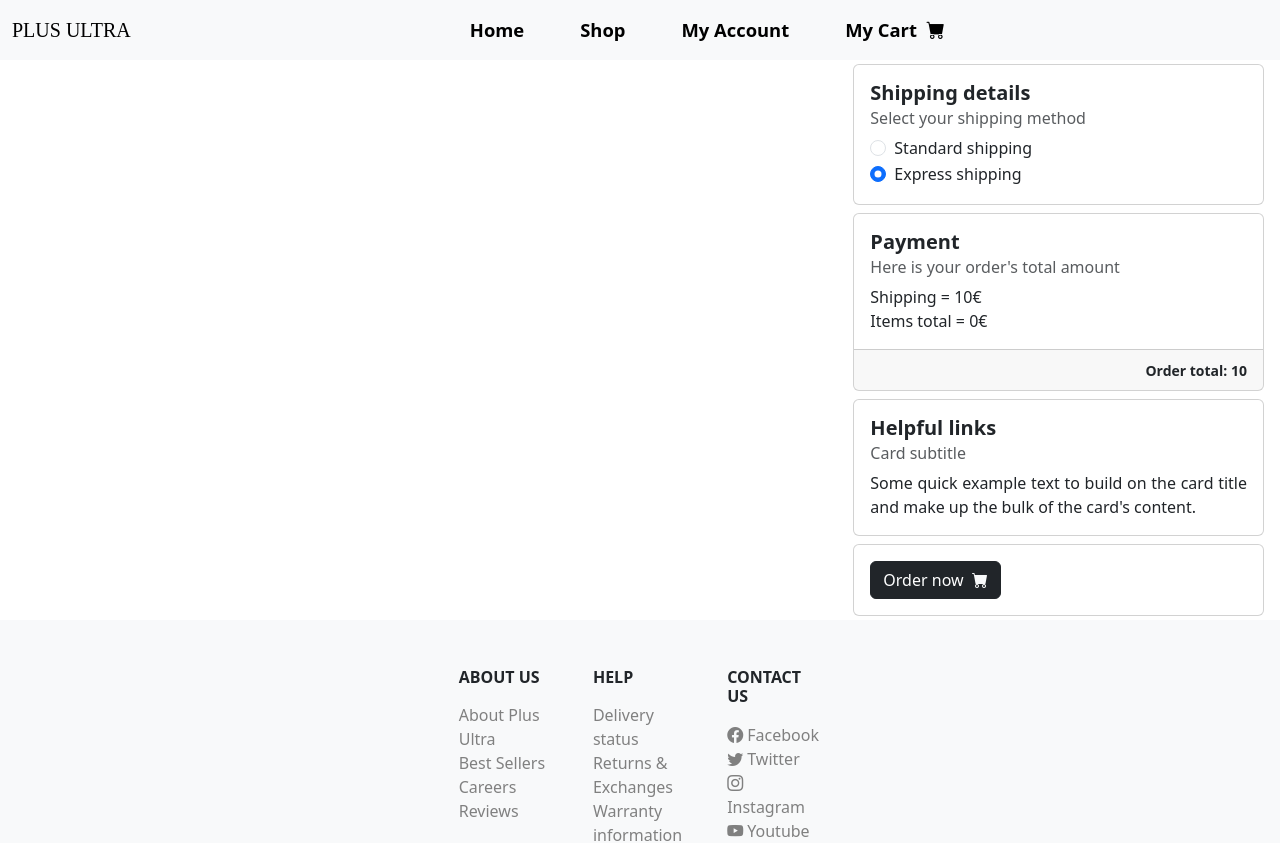
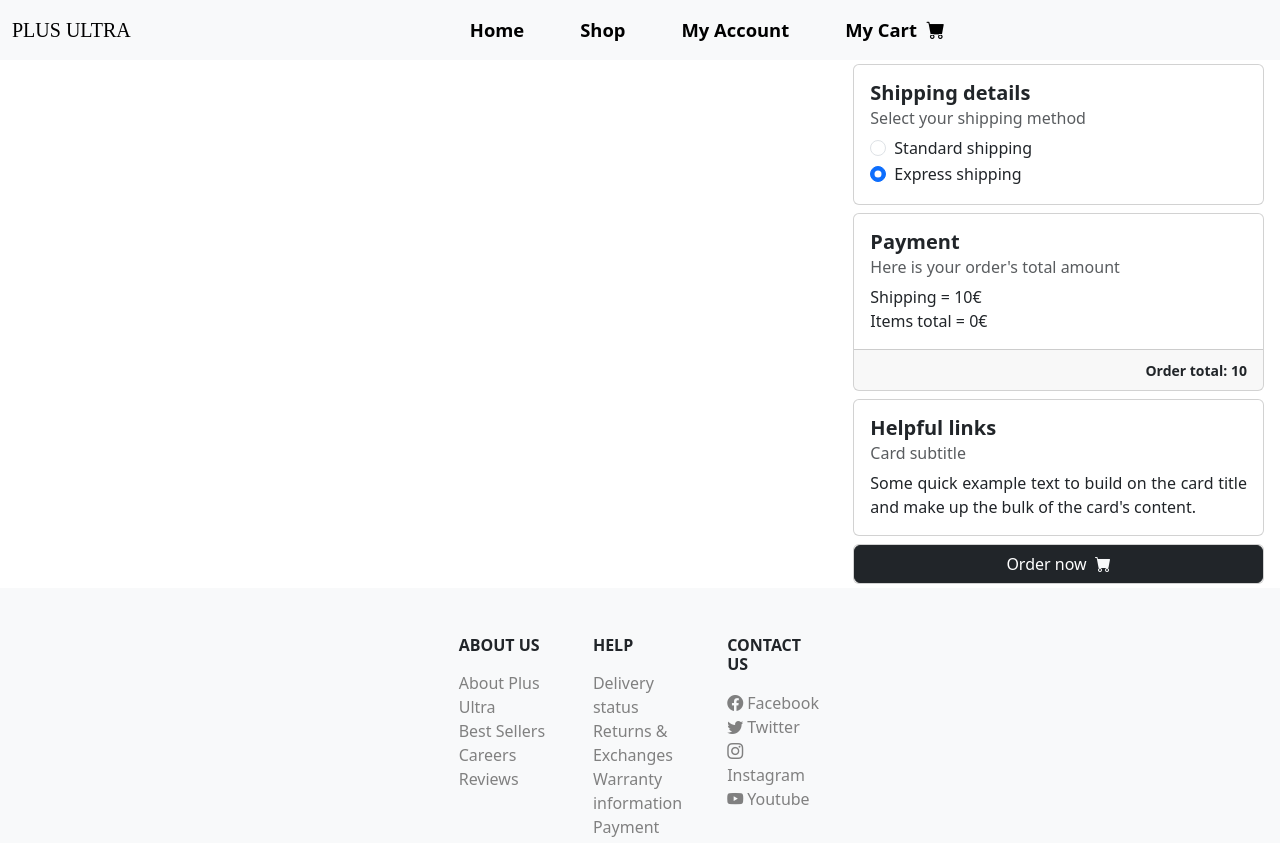
Before and after one commit to Ander-RL/boxing-shop-react, a React (Create React App) app: page /checkout in a window 1280 px wide. Shown: the top 843 px of the page. Built offline with nearby package versions, Linux system fonts and the light colour scheme.

Commit message:
CheckoutPage Order now button modified UI

```diff
--- a/src/pages/CheckoutPage.js
+++ b/src/pages/CheckoutPage.js
@@ -118,14 +118,12 @@ const CheckoutPage = () => {
                             </div>
                         </div>
 
-                        <div className="d-flex flex-column d-sm-flex flex-sm-row">
+                        <div className="d-flex justify-content-center">
                             <div className="card m-1 w-100">
-                                <div className="card-body">
                                     <button type="button" className="btn btn-dark" data-bs-dismiss="offcanvas" href="#">
                                         Order now&nbsp;&nbsp;
                                         <i className="bi bi-cart-fill text-light"></i>
                                     </button>
-                                </div>
                             </div>
                         </div>
 
```
